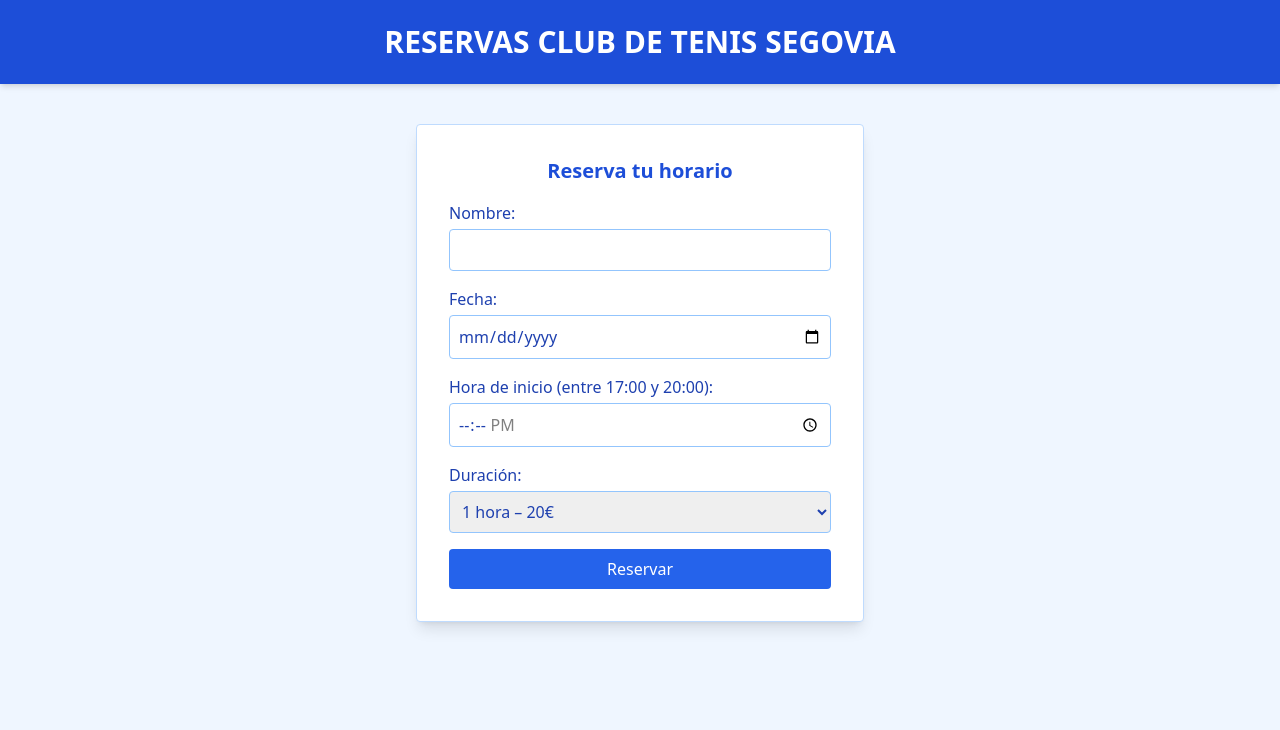
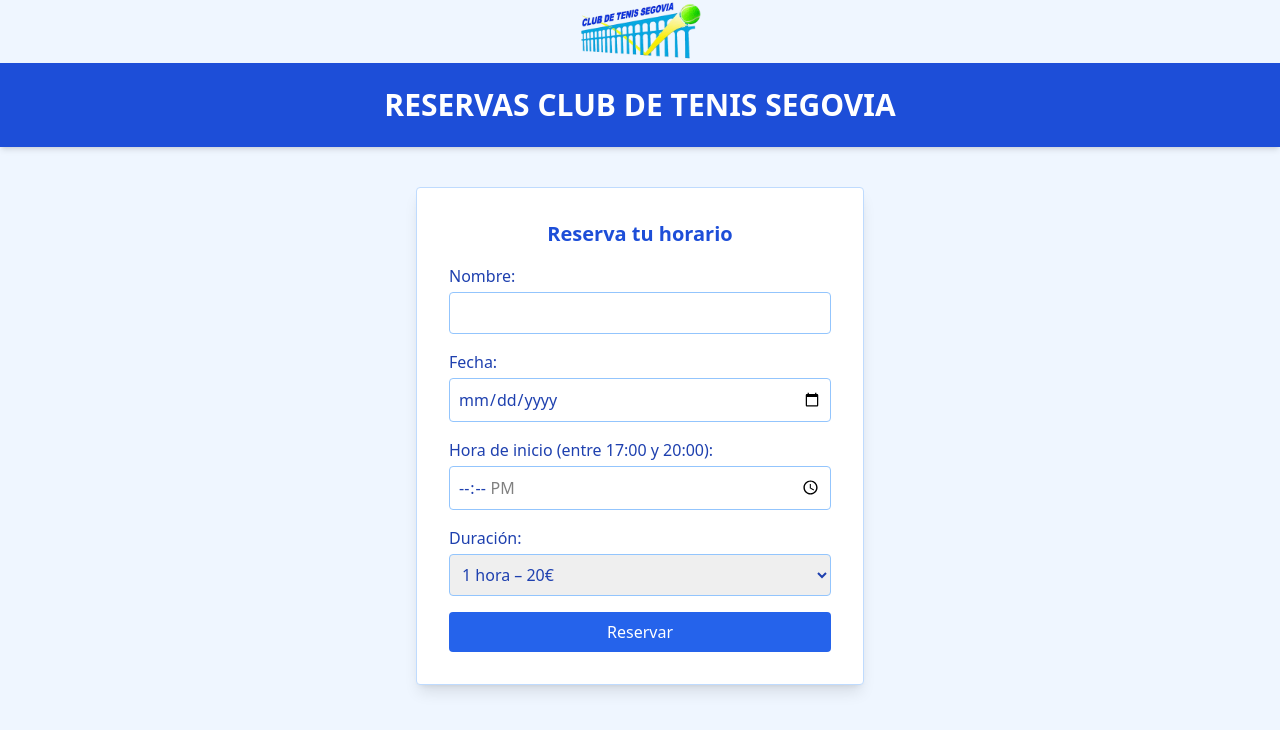
Before and after one commit to ResCL/Reservas, a plain HTML site: page index.html in a window 1280 px wide. Drawn offline with nearby package versions, Linux system fonts and the light colour scheme.

Commit message:
Update index.html

```diff
--- a/index.html
+++ b/index.html
@@ -7,6 +7,7 @@
   <script src="https://cdn.jsdelivr.net/npm/emailjs-com@3/dist/email.min.js"></script>
 </head>
 <body class="bg-blue-50 min-h-screen flex flex-col items-center justify-start">
+  <img src="logo.png" alt=Logo De Club De Tenis Segovia" class=w-32 mb-4" />
   <header class="bg-blue-700 w-full py-6 text-center text-white text-3xl font-bold shadow-md">
     RESERVAS CLUB DE TENIS SEGOVIA
   </header>
```
